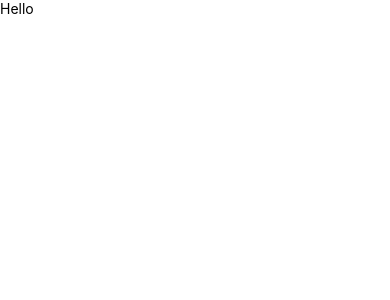
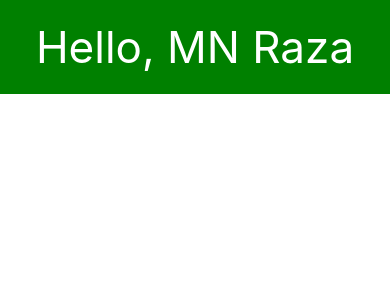
Before and after one commit to mnraza-dev/React_Native_Basic_To_Advanced, a React Native app in the folder RN_ULTIMATE/Basics/: screen / in a window 390 px wide. Shown: the top 300 px of the page. Built offline with nearby package versions, Linux system fonts and the light colour scheme.

Commit message:
update App component to display a personalized greeting using Text component

```diff
--- a/RN_ULTIMATE/Basics/App.tsx
+++ b/RN_ULTIMATE/Basics/App.tsx
@@ -2,9 +2,10 @@ import { View, Text } from 'react-native'
 import React from 'react'
 
 const App = () => {
+  const name ="MN Raza"
   return (
-    <View>
-      <Text>Hello</Text>
+    <View style={{ backgroundColor: 'green' }}>
+      <Text style={{ fontSize: 44,padding:20, textAlign: 'center', color: '#fff' }}>Hello, {name}</Text>
     </View>
   )
 }
```
Also changed, not shown: RN_ULTIMATE/Basics/.eslintrc.js (added).
